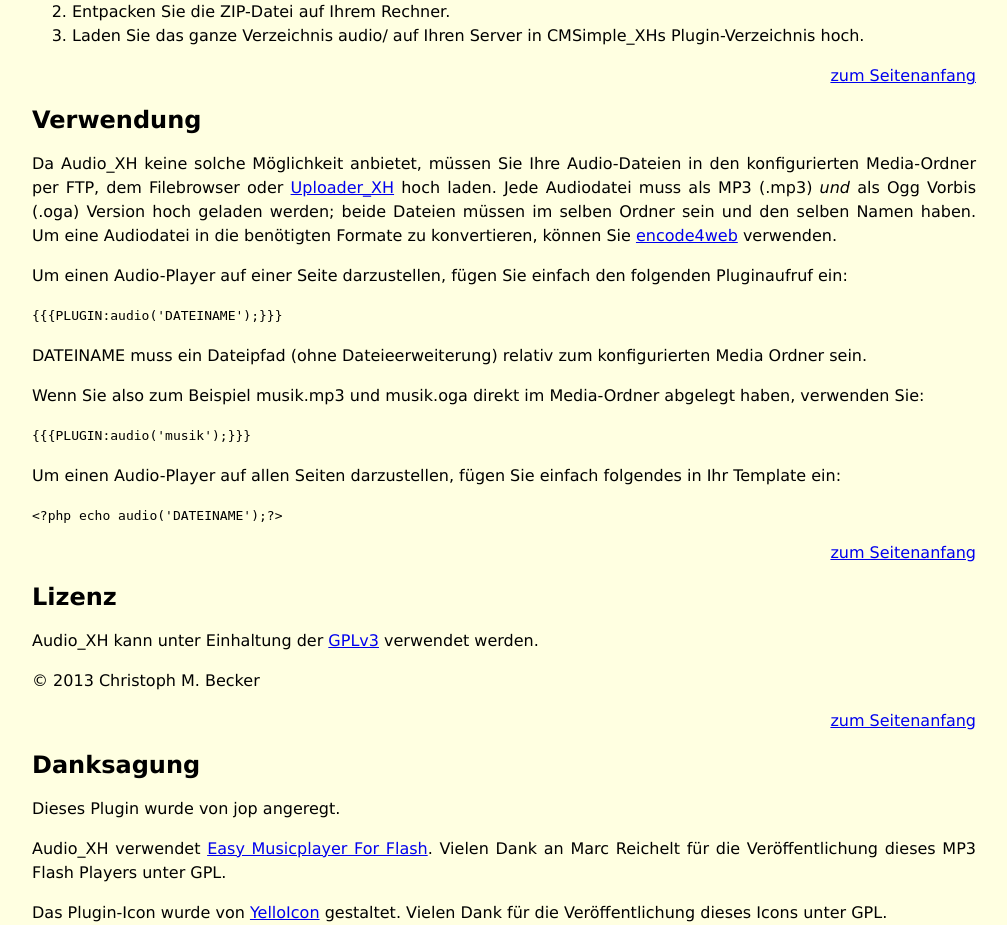
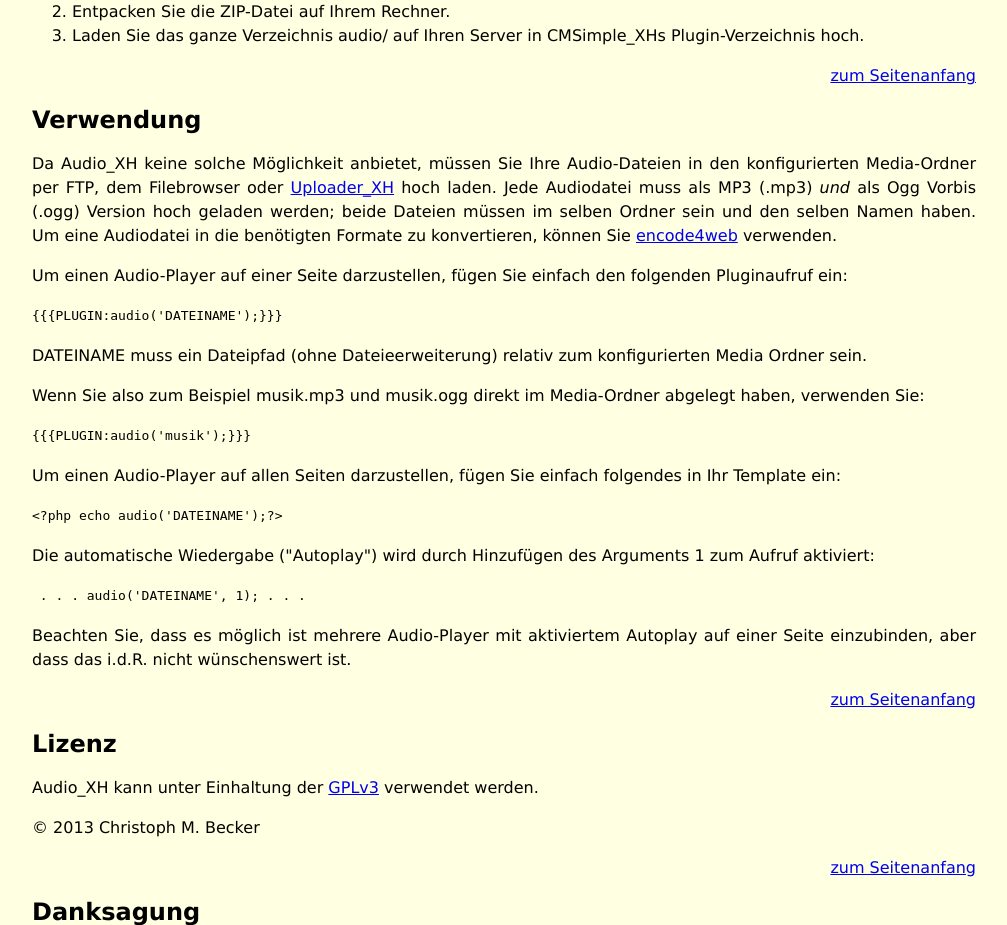
Before and after one commit to cmb69/audio_xh, a PHP site: page /help/help_de.htm in a window 1280 px wide. Shown: the part 658-1583 px from the top of the page, without its empty margins (272-1279 px from the left). Run offline with PHP 8.4, Linux system fonts and the light colour scheme.

Commit message:
added optional autoplay (basically contributed by svasti)

```diff
--- a/help/help_de.htm
+++ b/help/help_de.htm
@@ -79,7 +79,7 @@ Plugin-Verzeichnis hoch.</li>
 <p>Da Audio_XH keine solche Möglichkeit anbietet, müssen Sie Ihre Audio-Dateien
 in den konfigurierten Media-Ordner per FTP, dem Filebrowser oder <a
 href="http://3-magi.net/?CMSimple_XH/Uploader_XH">Uploader_XH</a> hoch laden.
-Jede Audiodatei muss als MP3 (.mp3) <i>und</i> als Ogg Vorbis (.oga) Version
+Jede Audiodatei muss als MP3 (.mp3) <i>und</i> als Ogg Vorbis (.ogg) Version
 hoch geladen werden; beide Dateien müssen im selben Ordner sein und den selben
 Namen haben. Um eine Audiodatei in die benötigten Formate zu konvertieren,
 können Sie <a href="http://3-magi.net/de/?CMSimple_XH/encode4web">encode4web</a>
@@ -89,12 +89,18 @@ folgenden Pluginaufruf ein:</p>
 <pre>{{{PLUGIN:audio('DATEINAME');}}}</pre>
 <p>DATEINAME muss ein Dateipfad (ohne Dateieerweiterung) relativ zum
 konfigurierten Media Ordner sein.</p>
-<p>Wenn Sie also zum Beispiel musik.mp3 und musik.oga direkt im Media-Ordner
+<p>Wenn Sie also zum Beispiel musik.mp3 und musik.ogg direkt im Media-Ordner
 abgelegt haben, verwenden Sie:</p>
 <pre>{{{PLUGIN:audio('musik');}}}</pre>
 <p>Um einen Audio-Player auf allen Seiten darzustellen, fügen Sie einfach
 folgendes in Ihr Template ein:</p>
 <pre>&lt;?php echo audio('DATEINAME');?&gt;</pre>
+<p>Die automatische Wiedergabe ("Autoplay") wird durch Hinzufügen des Arguments 1
+zum Aufruf aktiviert:</p>
+<pre> . . . audio('DATEINAME', 1); . . .</pre>
+<p>Beachten Sie, dass es möglich ist mehrere Audio-Player mit aktiviertem
+Autoplay auf einer Seite einzubinden, aber dass das i.d.R. nicht wünschenswert
+ist.</p>
 <div class="toplink"><a href="#">zum Seitenanfang</a></div>
 
 <!--<h2 id="limitations">Einschränkungen</h2>-->
```
Also changed, not shown: help/help.htm (+6 -2 lines), index.php (+9 -5 lines).
